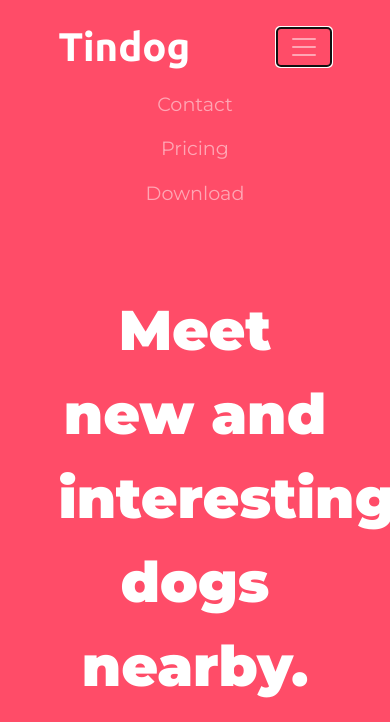
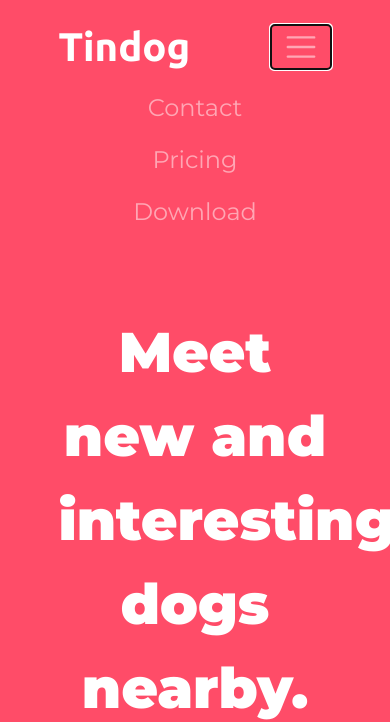
Before and after one commit to portwap/bootstrap4test, a plain HTML site: page index.html in a window 390 px wide. Both pictures are taken after a click on the button "Toggle navigation". Shown: the top 722 px of the page. Drawn offline with nearby package versions, Linux system fonts and the light colour scheme.

Commit message:
Add files via upload

```diff
--- a/css/styles.css
+++ b/css/styles.css
@@ -152,8 +152,12 @@
     transform: rotate(0);
   }
 
-  .nav-item {
-    font-size: 3rem;
+  .nav-link {
+    font-size: 1.5rem;
+  }
+
+  .navbar-toggler {
+    font-size: 1.5rem;
   }
 
 }
```
